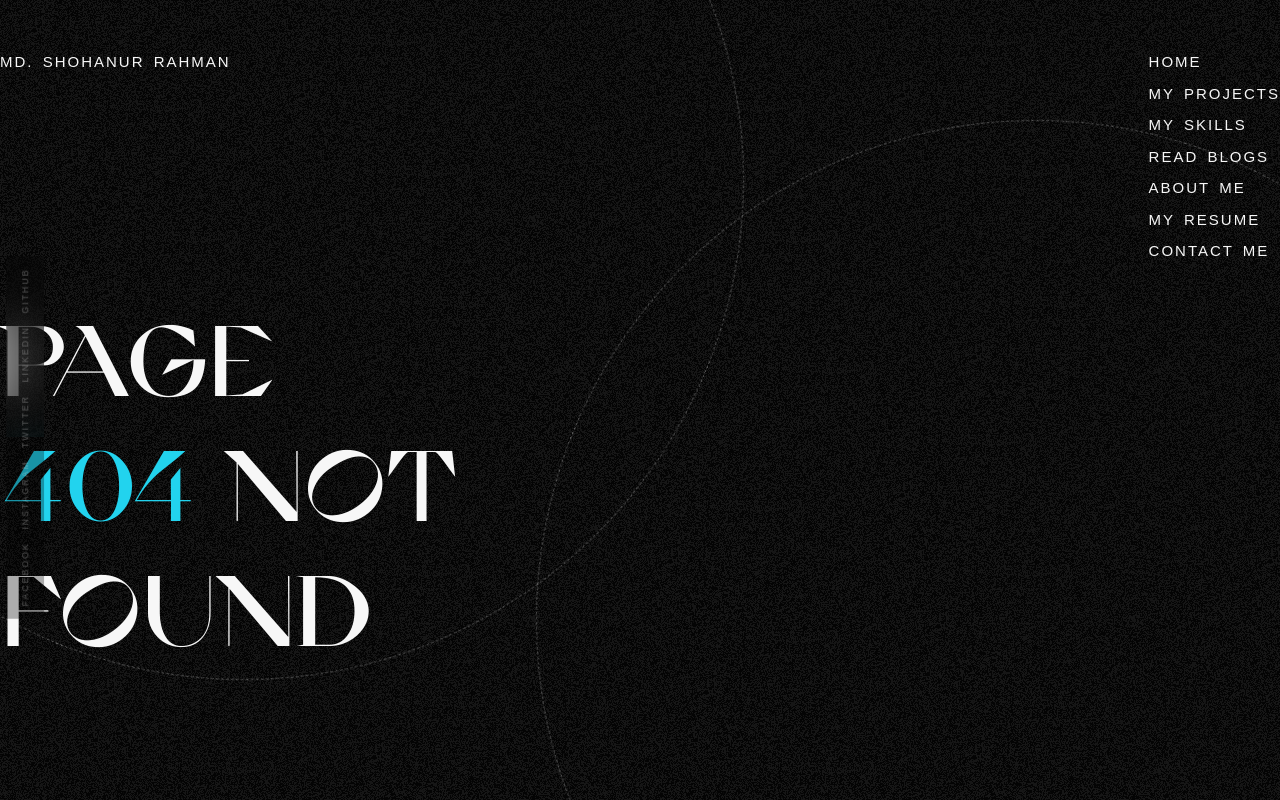
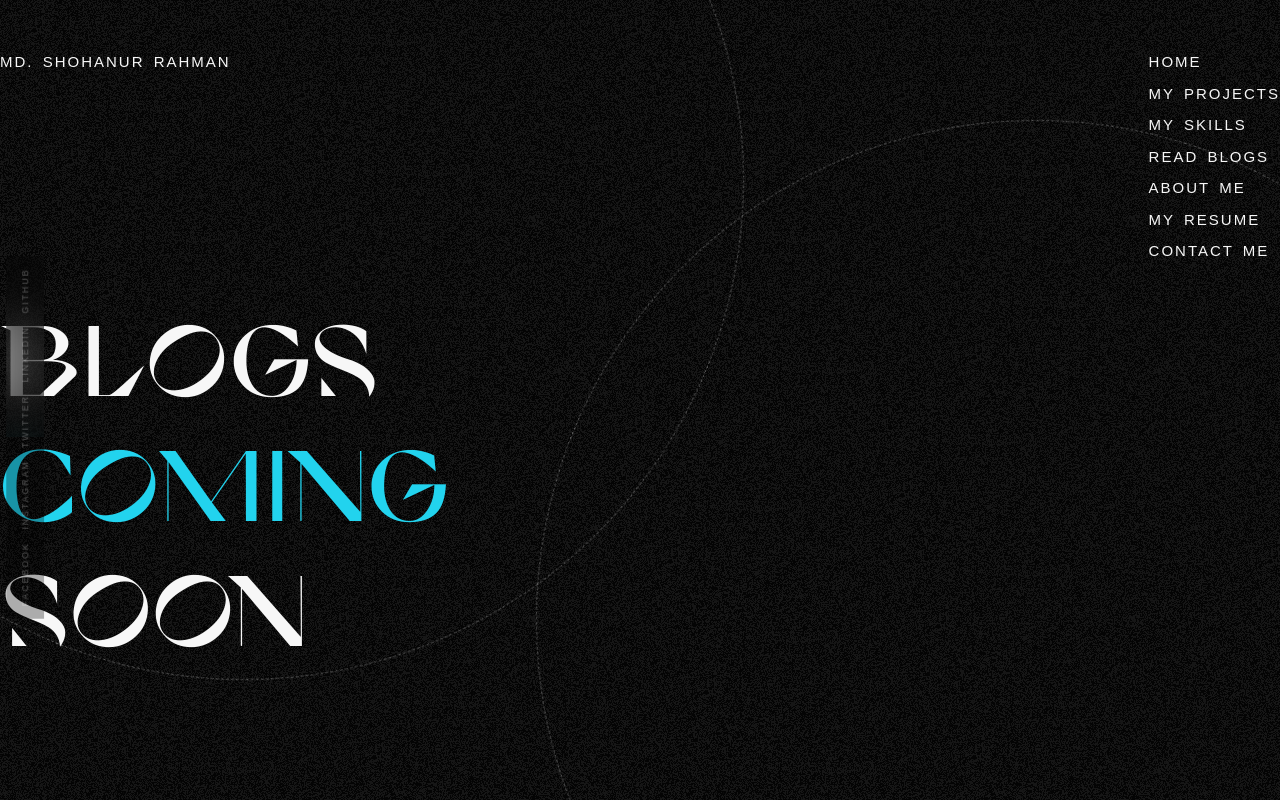
Before and after one commit to shohan-pherones/personal-portfolio, a React (Create React App) app: page /blogs in a window 1280 px wide. Shown: the top 800 px of the page. Built offline with nearby package versions, Linux system fonts and the light colour scheme.

Commit message:
blogs added

```diff
--- a/src/App.js
+++ b/src/App.js
@@ -4,6 +4,7 @@ import Socials from "./components/Socials";
 import Home from "./components/Home";
 import NotFound from "./components/NotFound";
 import Footer from "./components/Footer";
+import Blogs from "./components/Blogs";
 
 const App = () => {
   return (
@@ -13,6 +14,7 @@ const App = () => {
       <Socials />
       <Routes>
         <Route path="/" element={<Home />} />
+        <Route path="blogs" element={<Blogs />} />
         <Route path="*" element={<NotFound />} />
       </Routes>
       <Footer />
--- /dev/null
+++ b/src/components/Blogs.js
@@ -0,0 +1,17 @@
+const Blogs = () => {
+  return (
+    <>
+      <div className="not-found container mx-auto min-h-screen mt-20 section-title flex flex-col gap-10">
+        <h2>Blogs</h2>
+        <h2 className="flex gap-10">
+          <span className="text-cyan-400">Coming</span>
+        </h2>
+        <h2>Soon</h2>
+      </div>
+      <div className="circle-left"></div>
+      <div className="circle-right"></div>
+    </>
+  );
+};
+
+export default Blogs;
--- a/src/components/Navbar.js
+++ b/src/components/Navbar.js
@@ -23,9 +23,9 @@ const Navbar = ({ text }) => {
           </a>
         </li>
         <li>
-          <a href="#" className="link">
+          <Link to="blogs" className="link">
             Read Blogs
-          </a>
+          </Link>
         </li>
         <li>
           <a href="#about" className="link">
```
